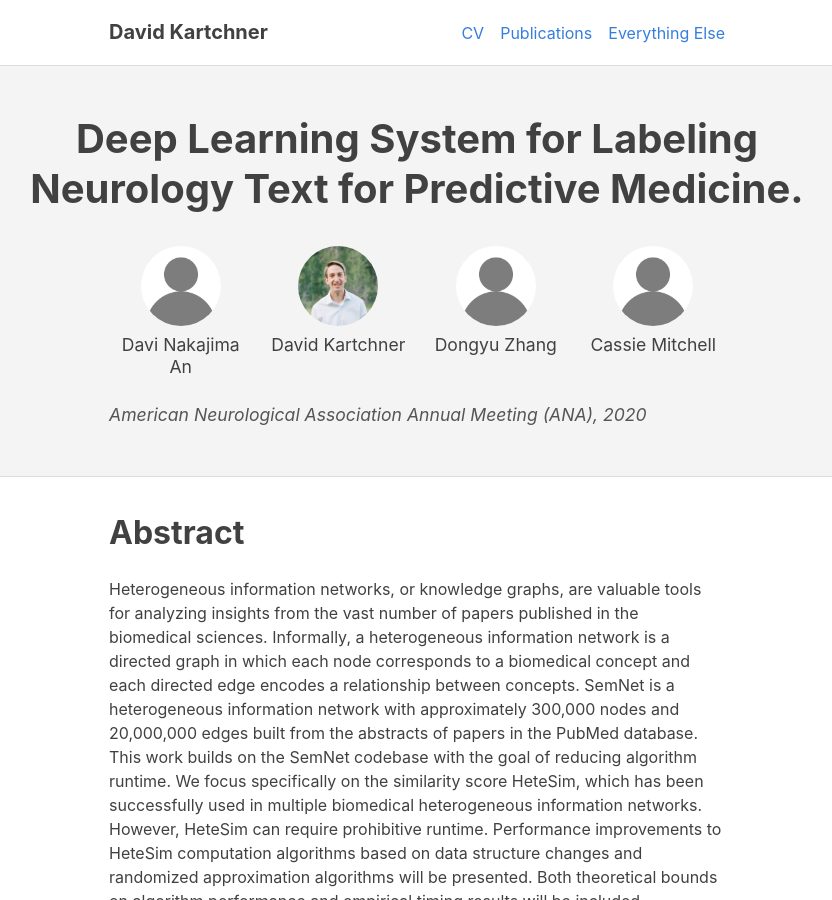
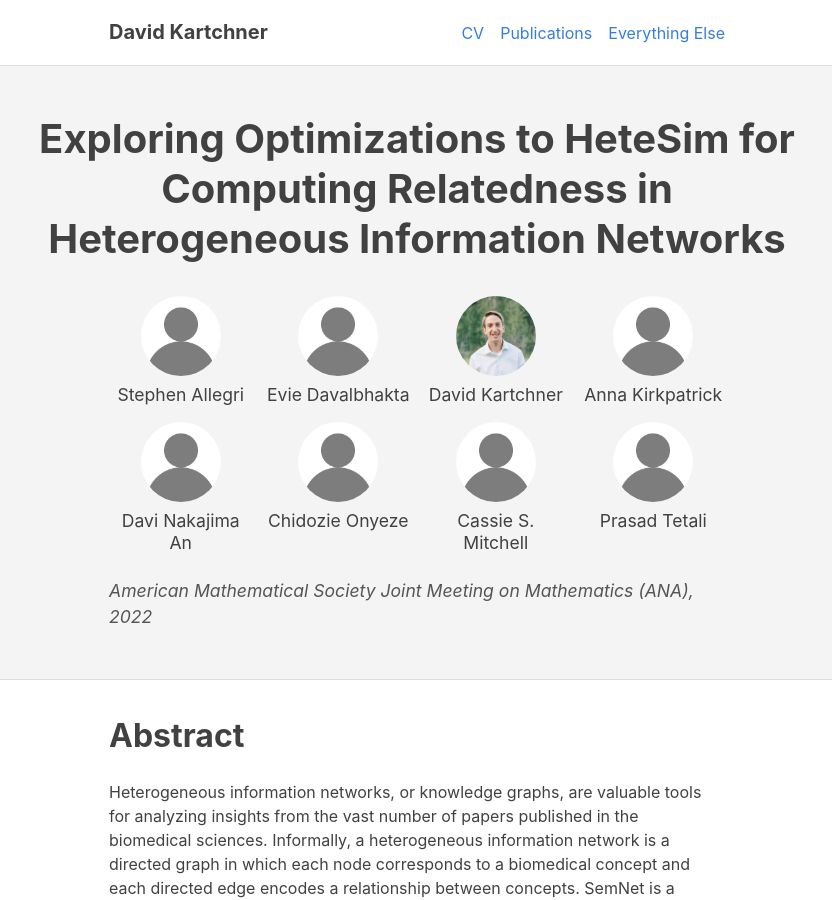
Before and after one commit to davidkartchner/davidkartchner.github.io, a Jekyll site: the page built from _posts/papers/2022-01-05-semnet2-jmm.md, in a window 1280 px wide and 900 px high. Shown: the whole window, without its empty margins (223-1055 px from the left). Built offline with Jekyll 4.4.1, drawn with Linux system fonts in a browser that asks for light colours; nearby versions of some CDN libraries; some web fonts are replaced.

Commit message:
update conference proceedings

```diff
--- a/_posts/papers/2022-01-05-semnet2-jmm.md
+++ b/_posts/papers/2022-01-05-semnet2-jmm.md
@@ -1,19 +1,23 @@
 ---
 layout: paper
 categories: papers
-permalink: papers/neurolgy-ana-2021
-id: neurolgy-ana-2021
-title: "Deep Learning System for Labeling Neurology Text for Predictive Medicine."
+permalink: papersjmm-2022-semnet-2
+id: jmm-2022-semnet-2
+title: "Exploring Optimizations to HeteSim for Computing Relatedness in Heterogeneous Information Networks"
 authors:
+  - Stephen Allegri
+  - Evie Davalbhakta
+  - David Kartchner
+  - Anna Kirkpatrick
   - Davi Nakajima An
-  - David Kartchner
-  - Dongyu Zhang
-  - Cassie Mitchell
-venue: "American Neurological Association Annual Meeting"
+  - Chidozie Onyeze
+  - Cassie S. Mitchell
+  - Prasad Tetali
+venue: "American Mathematical Society Joint Meeting on Mathematics"
 venue-shorthand: ANA
-location: Online
-year: 2020
-url: /papers/neurolgy-ana-2021
+location: Seattle, WA, USA
+year: 2022
+url: /papersjmm-2022-semnet-2
 type: poster
 
 ---
```
Also changed, not shown: _posts/papers/2021-10-17-regal-ana.md (+2 -2 lines).
